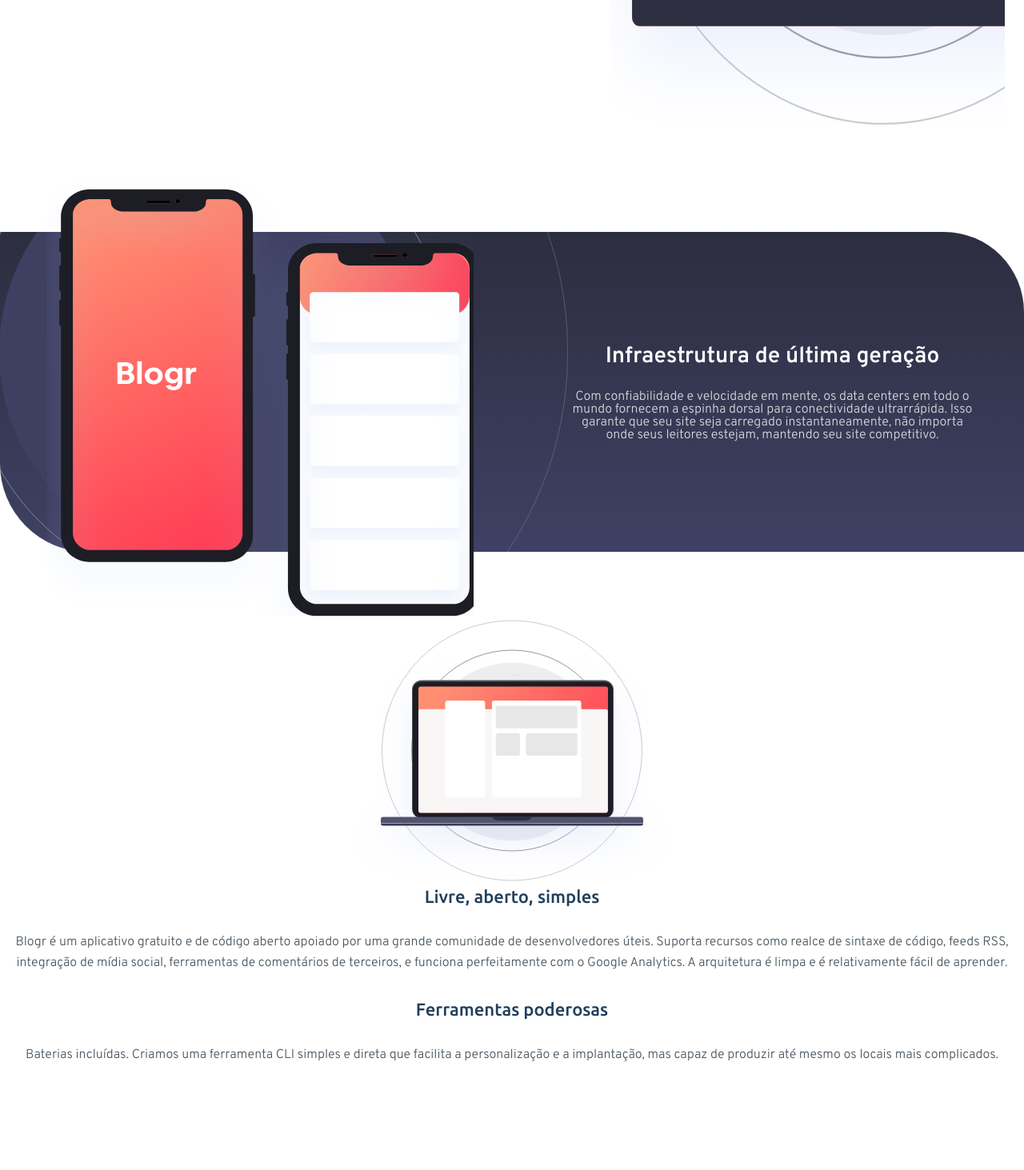
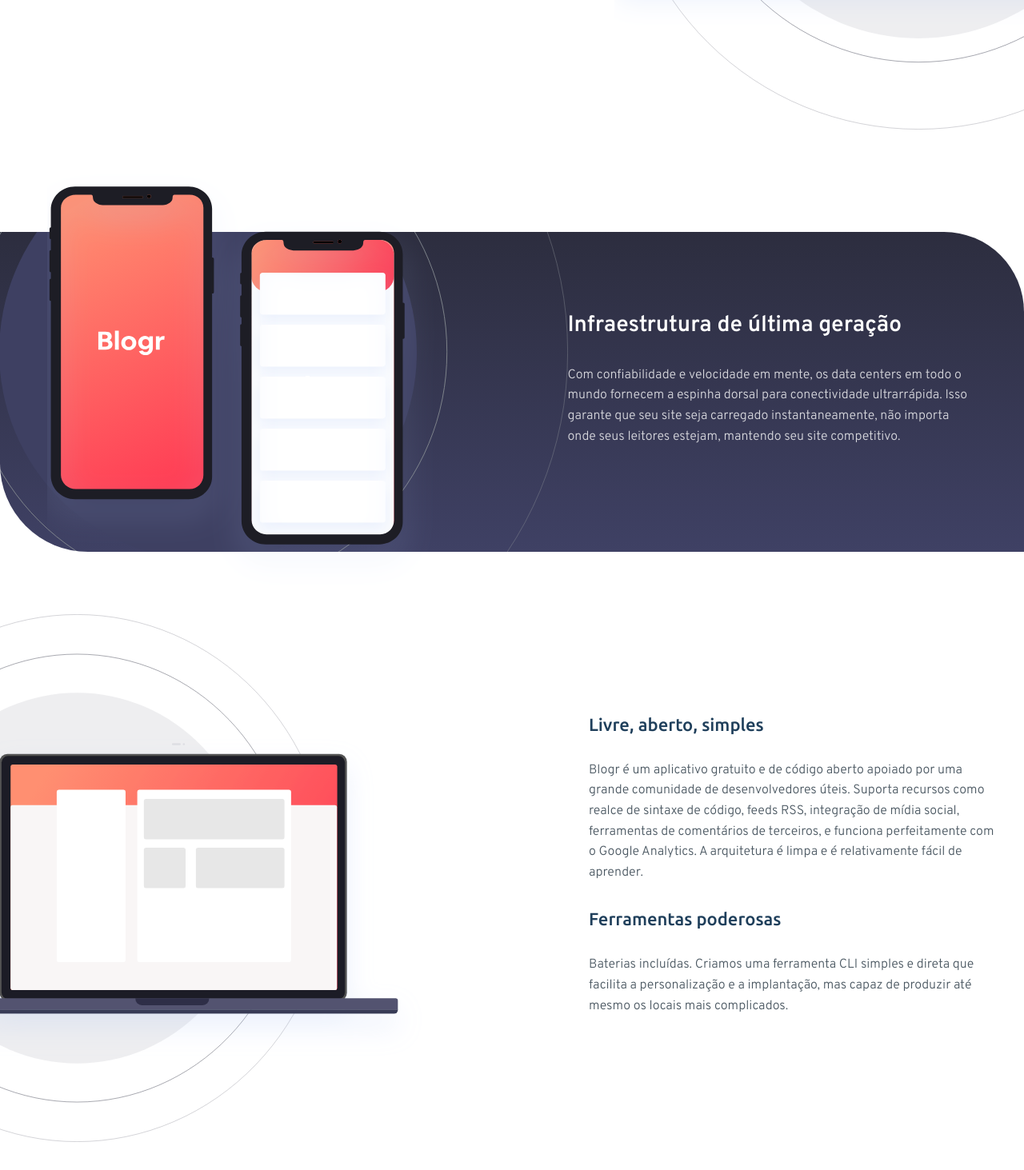
Before and after one commit to LipePLima/Blogr, an Angular app: page / in a window 1280 px wide. Shown: the part 1330-2793 px from the top of the page at 80% size. Built offline with nearby package versions, Linux system fonts and the light colour scheme.

Commit message:
Secção Free Responsiva

```diff
--- a/src/app/components/main/main.component.html
+++ b/src/app/components/main/main.component.html
@@ -25,10 +25,10 @@
 <section class="container-infra">
   <div class="img-infra"></div>
   <div class="content-infra">
-    <h2 class="title-infra">
+    <h2 class="subtitle title-infra">
       Infraestrutura de última geração
     </h2>
-    <p class="text-infra">
+    <p class="text text-infra">
       Com confiabilidade e velocidade em mente, os data centers em todo o mundo fornecem a espinha dorsal para conectividade ultrarrápida.
       Isso garante que seu site seja carregado instantaneamente, não importa onde seus leitores estejam, mantendo seu site competitivo.
     </p>
@@ -36,6 +36,7 @@
 </section>
 <section class="container-free">
   <div class="img-free"></div>
+  <div class="info-free">
     <h3 class="subtitle">
       Livre, aberto, simples
     </h3>
@@ -51,4 +52,5 @@
       Baterias incluídas. Criamos uma ferramenta CLI simples e direta que facilita a personalização e a implantação, mas
       capaz de produzir até mesmo os locais mais complicados.
     </p>
+  </div>
 </section>
--- a/src/app/components/main/mainMQ.component.css
+++ b/src/app/components/main/mainMQ.component.css
@@ -15,6 +15,11 @@
 }
 
 @media screen and (min-width: 878px) {
+  /* CONTENT FUTURE */
+  .conteiner-future {
+    padding: 0;
+  }
+
   .title-future {
     font-size: 1.5rem;
   }
@@ -28,6 +33,7 @@
   .info-future {
     order: 1;
     width: 45%;
+    padding-left: 1.5rem;
   }
 
   .img-future {
@@ -38,7 +44,7 @@
     background-position: left -50px top 5px;
   }
 
-
+  /* CONTENT INFRA */
   .container-infra {
     flex-direction: row;
     justify-content: space-around;
@@ -74,9 +80,47 @@
   .text-infra {
     margin: 1.5rem 0 0 0;
   }
+
+  /* CONTENT FREE */
+  .container-free {
+    display: flex;
+    flex-direction: row;
+    justify-content: space-between;
+    align-items: center;
+  }
+
+  .img-free {
+    order: 1;
+    width: 55%;
+    height: 660px;
+    background-size: 786px 660px;
+    background-position: left -200px top 0px;
+  }
+
+  .info-free {
+    order: 2;
+    display: flex;
+    flex-direction: column;
+    justify-content: center;
+    align-items: center;
+    width: 40%;
+    height: 660px;
+    margin-right: 1.5rem;
+  }
+
+  .subtitle {
+    width: 100%;
+    margin: 0;
+  }
+
+  .text {
+    margin: 1.5rem 2rem;
+    line-height: 1.5rem;
+  }
 }
 
 @media screen and (min-width: 1080px) {
+  /* CONTENT FUTURE */
   .info-future {
     display: flex;
     flex-direction: column;
@@ -84,6 +128,7 @@
     align-items: center;
     height: 740px;
     margin-left: 3rem;
+    padding: 0;
   }
 
   .subtitle {
@@ -98,13 +143,36 @@
   .img-future {
     width: 40%;
     height: 740px;
+    background-image: url('../../../assets/img/illustration-editor-desktop.svg');
     background-size: 782px 740px;
-    background-position: left -50px top 5px;
+    background-position: left -30px top 0px;
   }
 
+  /* CONTENT INFRA */
+  .img-infra {
+    background-size: 520px 520px;
+    height: 35rem;
+    background-position: left -35px top 5px;
+  }
+
+  /* CONTENT FREE */
+  .img-free {
+    background-image: url("../../../assets/img/illustration-laptop-desktop.svg");
+    background-position: left -220px top 0px;
+  }
+
+  .info-free {
+    margin-right: 2rem;
+  }
+
+  .subtitle, .text {
+    text-align: left;
+  }
+}
+
+@media screen and (min-width: 1305px) {
   .img-infra {
     background-size: 620px 620px;
-    height: 35rem;
     background-position: left -30px top 5px;
   }
 }
```
Also changed, not shown: 1 other file (tests, documents, lock files or other folders). Lines whose indentation alone changed are shown as unchanged.
